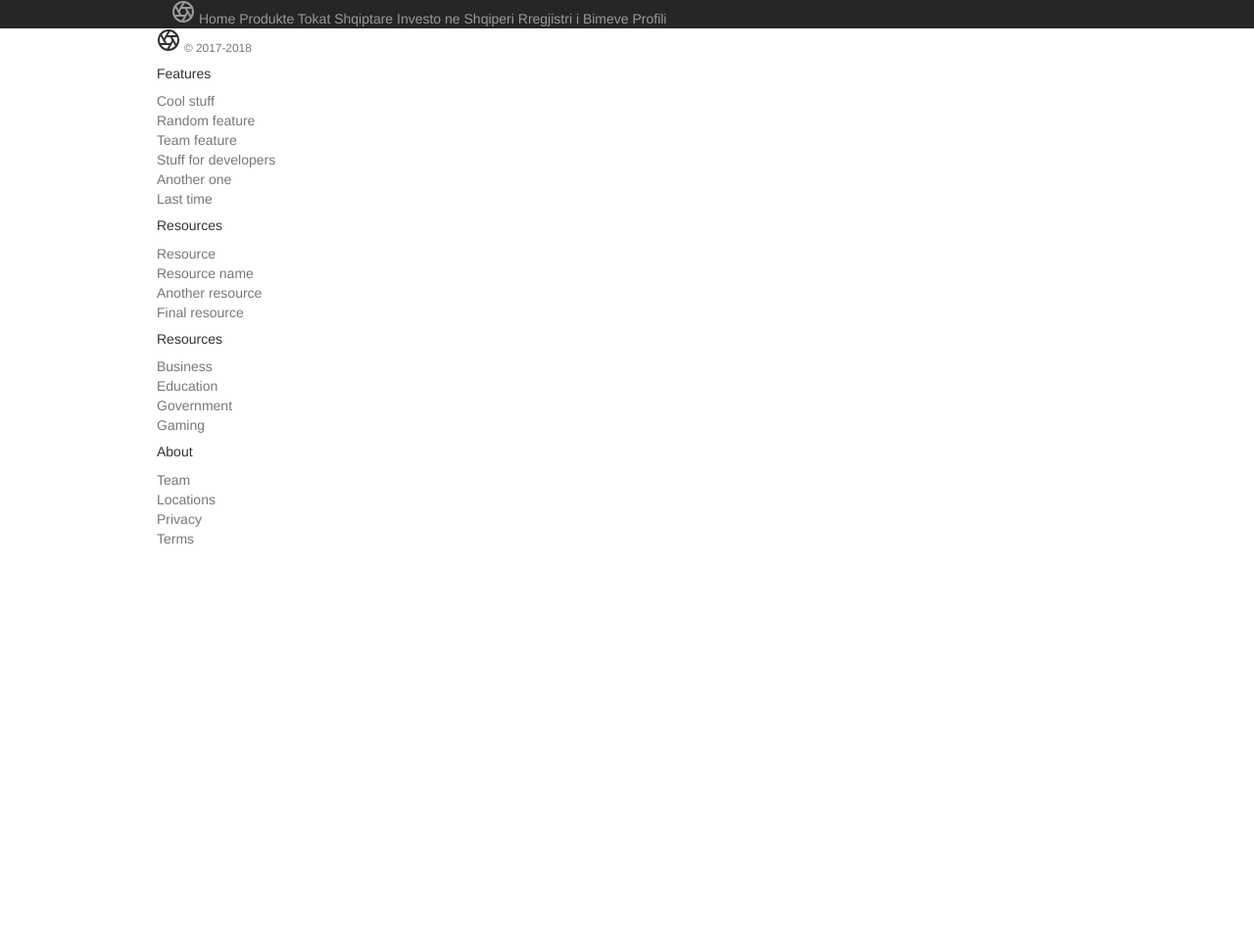
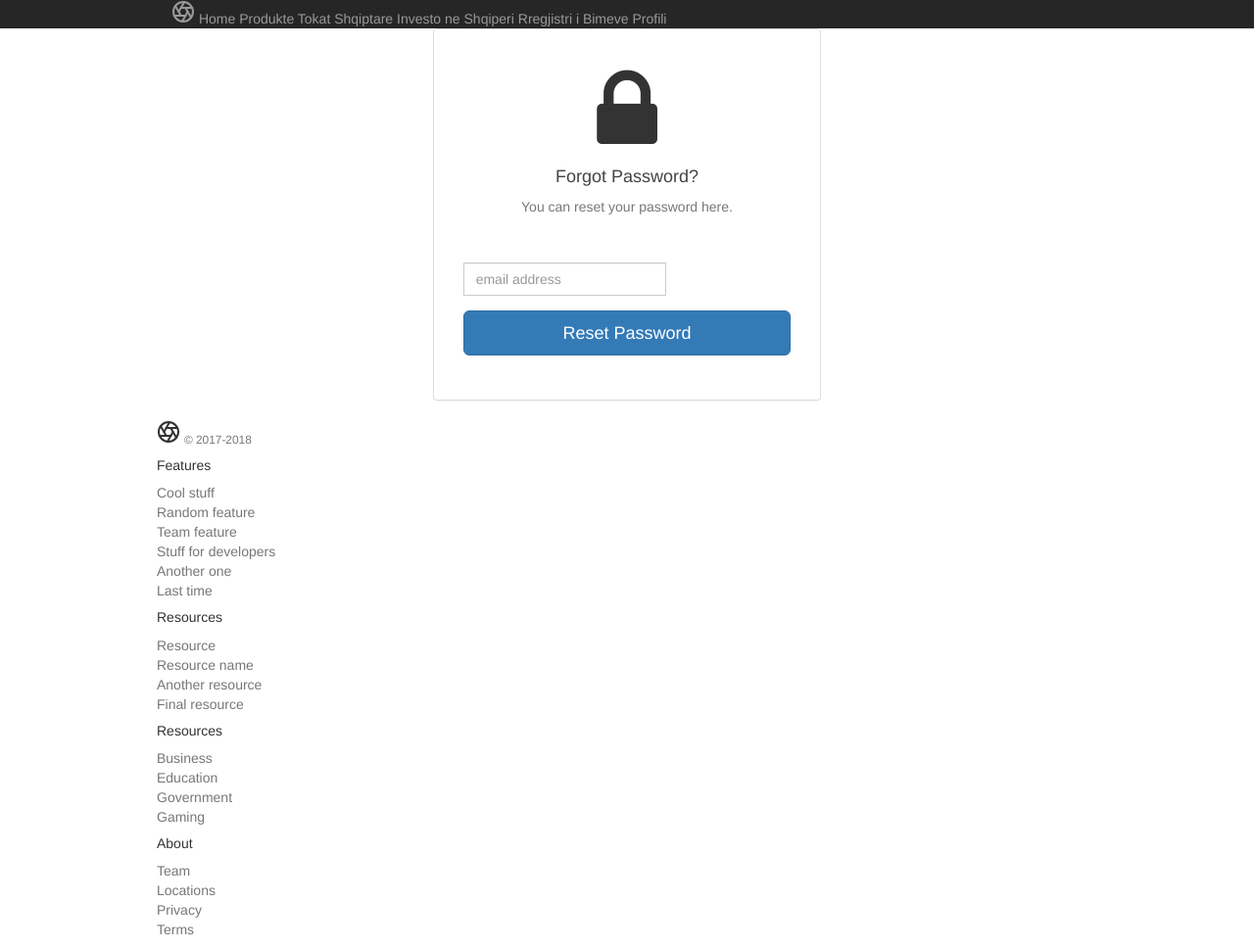
Before and after one commit to Olti-B/django_incubator, a Django app: page /reset in a window 1280 px wide. Shown: the whole page at 98% size. Before the commit the page ends 556 px from the top, so only its background shows below. Run offline with Django 3.2, Linux system fonts and the light colour scheme; some libraries are stand-ins or nearby versions.

Commit message:
adding the reset page

```diff
--- a/farmers/static/css/style.css
+++ b/farmers/static/css/style.css
@@ -133,3 +133,7 @@
 }
 .back { text-align: left; margin-top:10px;}
 .back a {color: #444444; font-size: 13px;text-decoration: none;}
+
+.form-gap {
+    padding-top: 70px;
+}
--- a/farmers/templates/farmers/reset.html
+++ b/farmers/templates/farmers/reset.html
@@ -2,5 +2,34 @@
 
 {% block content %}
 <div class="position-relative overflow-hidden p-3 p-md-5 m-md-3 text-center bg-light">
+    <div class="row">
+        <div class="col-md-4 col-md-offset-4">
+            <div class="panel panel-default">
+                <div class="panel-body">
+                    <div class="text-center">
+                        <h3><i class="fa fa-lock fa-4x"></i></h3>
+                        <h2 class="text-center">Forgot Password?</h2>
+                        <p>You can reset your password here.</p>
+                        <div class="panel-body">
+
+                            <form id="register-form" role="form" autocomplete="off" class="form" method="post">
+
+                                <div class="form-group">
+                                    <div class="input-group">
+                                        <input id="email" name="email" placeholder="email address" class="form-control"  type="email">
+                                    </div>
+                                </div>
+                                <div class="form-group">
+                                    <input name="recover-submit" class="btn btn-lg btn-primary btn-block" value="Reset Password" type="submit">
+                                </div>
+                                <input type="hidden" class="hide" name="token" id="token" value="">
+                            </form>
+
+                        </div>
+                    </div>
+                </div>
+            </div>
+        </div>
+    </div>
 </div>
 {% endblock %}
```
